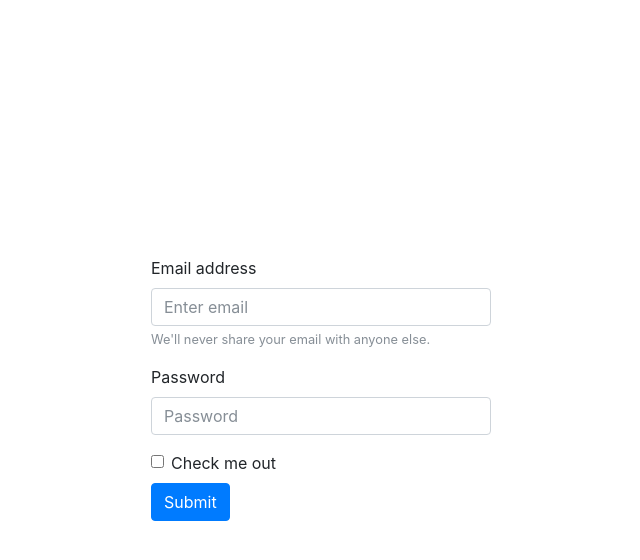
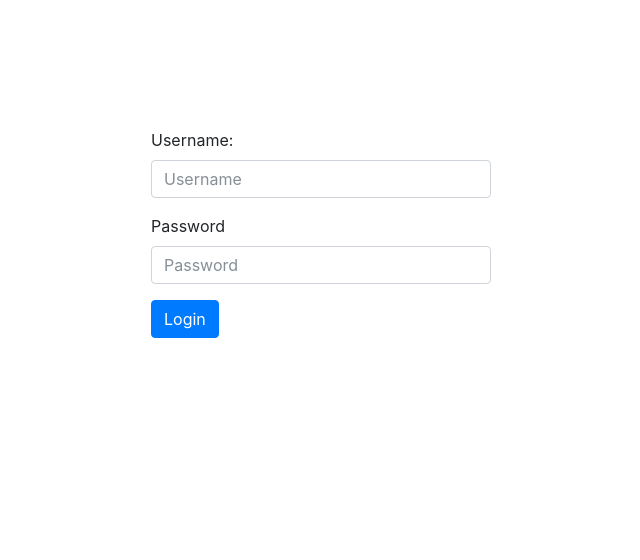
Before and after one commit to ajcanlas95/Christmas, a PHP site: page /admin/index.php in a window 1280 px wide. Shown: the top 560 px of the page, without its empty margins (319-959 px from the left). Run offline with PHP 8.4, Linux system fonts and the light colour scheme; some libraries are stand-ins or nearby versions.

Commit message:
adjusted padding in admin panel, adjusted login variables.

```diff
--- a/admin/index.php
+++ b/admin/index.php
@@ -10,25 +10,18 @@
     <link rel="stylesheet" href="https://maxcdn.bootstrapcdn.com/bootstrap/4.0.0-beta.2/css/bootstrap.min.css" integrity="sha384-PsH8R72JQ3SOdhVi3uxftmaW6Vc51MKb0q5P2rRUpPvrszuE4W1povHYgTpBfshb" crossorigin="anonymous">
   </head>
   <body>
-    <div class="container" style="padding-top:20%;">
+    <div class="container" style="padding-top:10%;">
       <div class="col-lg-4 mx-auto">
         <form>
           <div class="form-group">
-            <label for="exampleInputEmail1">Email address</label>
-            <input type="email" class="form-control" id="exampleInputEmail1" aria-describedby="emailHelp" placeholder="Enter email">
-            <small id="emailHelp" class="form-text text-muted">We'll never share your email with anyone else.</small>
+            <label for="InputUser">Username:</label>
+            <input type="email" class="form-control" id="InputUser" placeholder="Username">
           </div>
           <div class="form-group">
-            <label for="exampleInputPassword1">Password</label>
-            <input type="password" class="form-control" id="exampleInputPassword1" placeholder="Password">
+            <label for="InputPassword">Password</label>
+            <input type="password" class="form-control" id="InputPassword" placeholder="Password">
           </div>
-          <div class="form-check">
-            <label class="form-check-label">
-              <input type="checkbox" class="form-check-input">
-              Check me out
-            </label>
-          </div>
-          <button type="submit" class="btn btn-primary">Submit</button>
+          <button type="submit" class="btn btn-primary">Login</button>
         </form>
       </div>
     </div>
```
